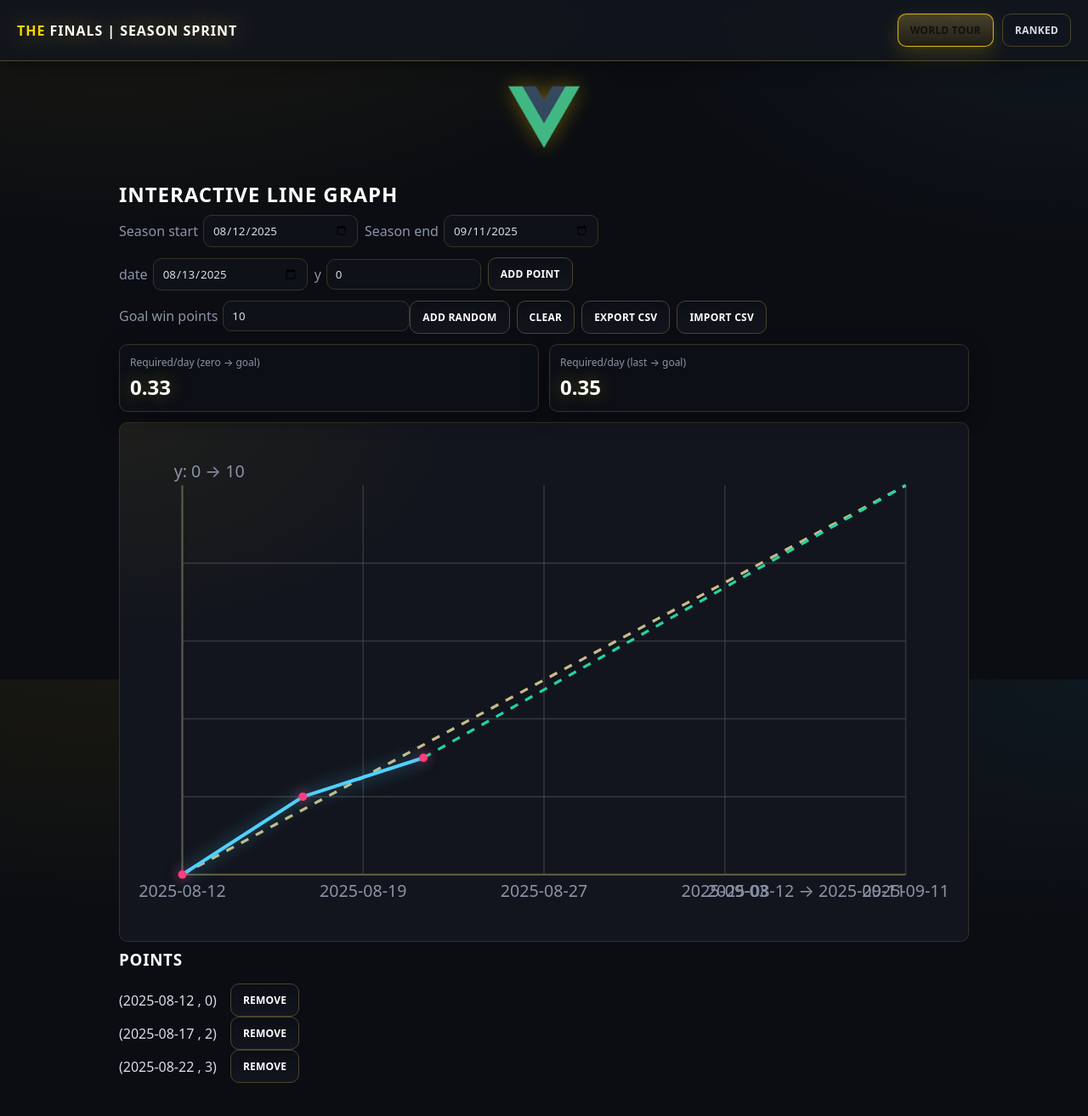
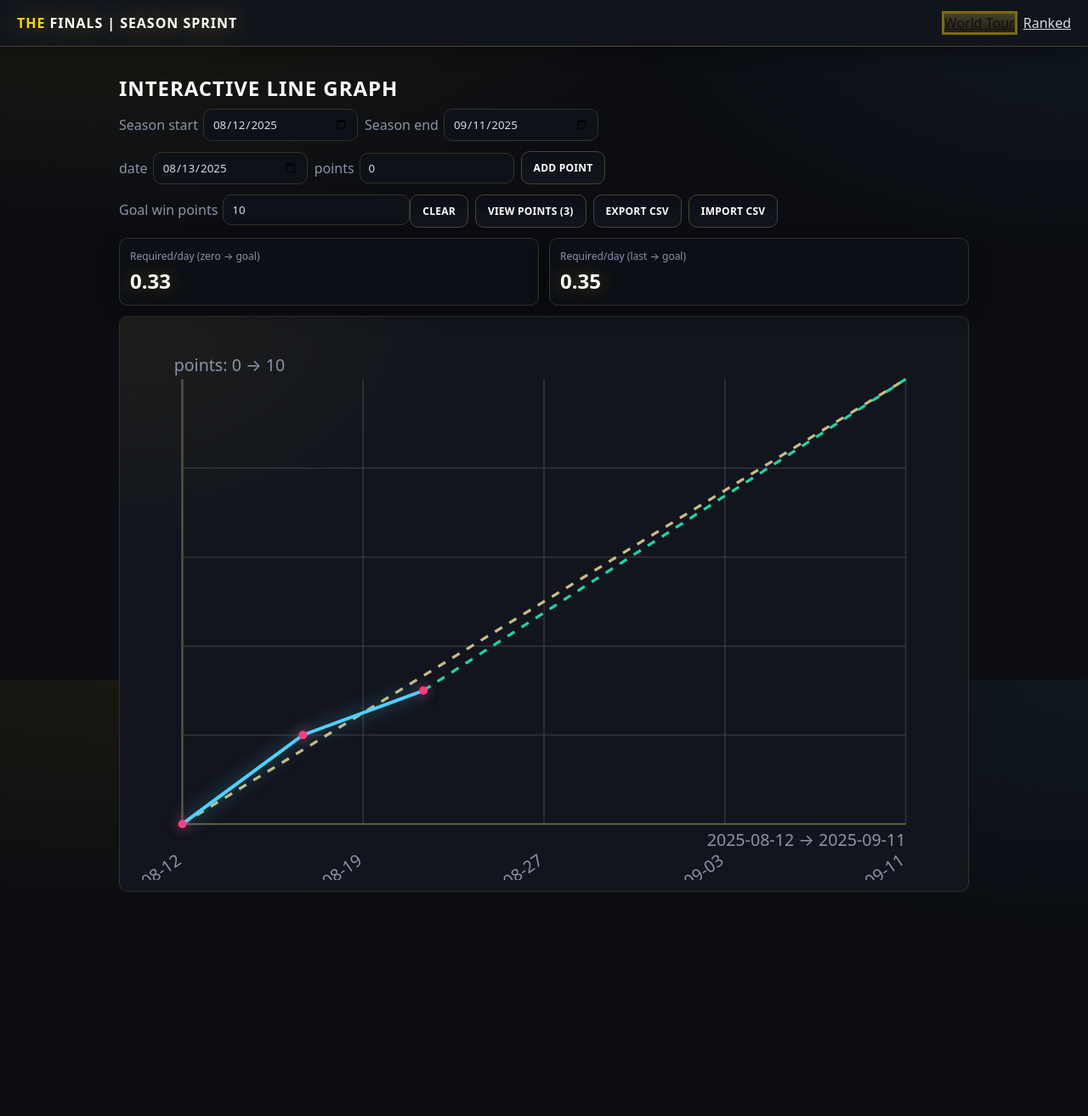
Before and after one commit to lcflight/season-sprint, a Vue app: page /world-tour in a window 1280 px wide. Shown: the top 1314 px of the page at 85% size. After the commit the page ends 1098 px from the top, so only its background shows below. Built offline with nearby package versions, Linux system fonts and the light colour scheme.

Commit message:
miner styling things

```diff
--- a/package.json
+++ b/package.json
@@ -10,7 +10,8 @@
   },
   "dependencies": {
     "core-js": "^3.8.3",
-    "vue": "^3.2.13"
+    "vue": "^3.2.13",
+    "vue-router": "4"
   },
   "devDependencies": {
     "@babel/core": "^7.12.16",
--- a/src/App.vue
+++ b/src/App.vue
@@ -1,20 +1,17 @@
 <template>
   <HeaderBar />
   <main class="container">
-    <img alt="Vue logo" src="./assets/logo.png" />
-    <LineGraph />
+    <router-view />
   </main>
 </template>
 
 <script>
 import HeaderBar from "./components/HeaderBar.vue";
-import LineGraph from "./components/LineGraph.vue";
 
 export default {
   name: "App",
   components: {
     HeaderBar,
-    LineGraph,
   },
 };
 </script>
@@ -37,10 +34,4 @@ export default {
   max-width: 1000px;
   margin: 0 auto;
 }
-
-img[alt="Vue logo"] {
-  width: 84px;
-  height: auto;
-  filter: drop-shadow(0 0 12px rgba(255, 212, 0, 0.35));
-}
 </style>
--- a/src/components/HeaderBar.vue
+++ b/src/components/HeaderBar.vue
@@ -4,8 +4,8 @@
       <span class="brand-accent">THE</span> FINALS | Season Sprint
     </div>
     <div class="actions">
-      <button class="btn btn-primary world-tour">World Tour</button>
-      <button class="btn btn-ghost ranked">Ranked</button>
+      <router-link to="/world-tour" class="btn btn-primary" exact-active-class="is-active">World Tour</router-link>
+      <router-link to="/ranked" class="btn btn-ghost" exact-active-class="is-active">Ranked</router-link>
     </div>
   </div>
 </template>
@@ -45,4 +45,9 @@ export default {};
   display: flex;
   gap: 10px;
 }
+
+.actions :deep(.is-active) {
+  box-shadow: 0 0 0 3px var(--ring);
+  border-color: var(--ring-strong);
+}
 </style>
--- a/src/components/LineGraph.vue
+++ b/src/components/LineGraph.vue
@@ -19,7 +19,7 @@
           <input v-model="newDate" type="date" required />
         </label>
         <label>
-          y
+          points
           <input v-model.number="newY" type="number" step="any" required />
         </label>
         <button type="submit" :disabled="!isSeasonValid">Add point</button>
@@ -29,8 +29,8 @@
           Goal win points
           <input v-model.number="goalWinPoints" type="number" step="any" />
         </label>
-        <button @click="addRandomPoint" :disabled="!isSeasonValid">Add random</button>
         <button @click="clearPoints" :disabled="points.length === 0">Clear</button>
+        <button @click="openPointsModal" :disabled="points.length === 0">View points ({{ points.length }})</button>
         <span class="spacer"></span>
         <button @click="exportCSV" :disabled="points.length === 0">Export CSV</button>
         <button @click="openImportModal">Import CSV</button>
@@ -58,7 +58,7 @@
           <h3>Import CSV</h3>
         </header>
         <section class="modal-body">
-          <p>Provide a CSV with columns: <strong>date,y</strong>. Supported date formats include YYYY-MM-DD, YYYY/MM/DD, MM/DD/YYYY, DD/MM/YYYY, and names like 5 Jan 2025. Header row is optional. Delimiters supported: comma, semicolon, colon, or tab.</p>
+          <p>Provide a CSV with columns: <strong>date,y</strong> (y = points). Supported date formats include YYYY-MM-DD, YYYY/MM/DD, MM/DD/YYYY, DD/MM/YYYY, and names like 5 Jan 2025. Header row is optional. Delimiters supported: comma, semicolon, colon, or tab.</p>
           <pre class="example">date,y
 2025-03-01,2
 2025-03-07,5.5
@@ -82,6 +82,48 @@
         </section>
         <footer class="modal-footer">
           <button @click="closeImportModal">Cancel</button>
+        </footer>
+      </div>
+    </div>
+
+    <!-- Points Modal -->
+    <div v-if="showPointsModal" class="modal-backdrop" @click.self="closePointsModal">
+      <div class="modal">
+        <header class="modal-header">
+          <h3>Points</h3>
+        </header>
+        <section class="modal-body">
+          <p v-if="!points.length" class="muted">No points yet.</p>
+          <ul class="points-ul" v-else>
+            <li v-for="(pt, i) in points" :key="i">
+              <template v-if="editIndex === i">
+                <div class="edit-row">
+                  <label>
+                    date
+                    <input v-model="editDate" type="date" required />
+                  </label>
+                  <label>
+                    points
+                    <input v-model.number="editY" type="number" step="any" required />
+                  </label>
+                </div>
+                <div class="row-actions">
+                  <button class="btn-primary" @click="saveEdit(i)" :disabled="!canSaveEdit">save</button>
+                  <button class="btn-ghost" @click="cancelEdit">cancel</button>
+                </div>
+              </template>
+              <template v-else>
+                <span>({{ pt.date }} , {{ pt.y }} pts)</span>
+                <div class="row-actions">
+                  <button class="btn-primary" @click="openEdit(i)">edit</button>
+                  <button class="btn-ghost" @click="removePoint(i)">remove</button>
+                </div>
+              </template>
+            </li>
+          </ul>
+        </section>
+        <footer class="modal-footer">
+          <button @click="closePointsModal">Close</button>
         </footer>
       </div>
     </div>
@@ -130,23 +172,21 @@
           <text :x="width - padding" :y="height - padding + 16" text-anchor="end">
             {{ msToDateInput(xDomain[0]) }} → {{ msToDateInput(xDomain[1]) }}
           </text>
-          <text :x="padding - 6" :y="padding - 6" text-anchor="start">y: {{ yDomain[0] }} → {{ yDomain[1] }}</text>
+          <text :x="padding - 6" :y="padding - 6" text-anchor="start">points: {{ yDomain[0] }} → {{ yDomain[1] }}</text>
           <template v-for="(tick, i) in xTicks" :key="`lbl-${i}`">
-            <text :x="tick.x" :y="height - padding + 16" text-anchor="middle">{{ tick.label }}</text>
+            <text
+              :x="tick.x"
+              :y="height - padding + 28"
+              text-anchor="end"
+              :transform="`rotate(-35 ${tick.x} ${height - padding + 28})`"
+            >
+              {{ tick.label }}
+            </text>
           </template>
         </g>
       </svg>
     </div>
 
-    <div class="points-list" v-if="points.length">
-      <h3>Points</h3>
-      <ul>
-        <li v-for="(pt, i) in points" :key="i">
-          ({{ pt.date }} , {{ pt.y }})
-          <button @click="removePoint(i)">remove</button>
-        </li>
-      </ul>
-    </div>
   </div>
 </template>
 
@@ -154,12 +194,17 @@
 import { computed, reactive, ref, watch, onMounted } from 'vue'
 import { isValidDateStr, dateToMs, msToDateInput, addDays, clamp, formatDate } from '@/utils/date'
 import { parseCSVText, buildCSV } from '@/utils/csv'
-import { saveState as saveLocalState, loadState as loadLocalState } from '@/utils/storage'
+import { saveState as saveLocalState, loadState as loadLocalState, saveStateWithKey, loadStateWithKey } from '@/utils/storage'
 import { MS_PER_DAY, calcXDomain, calcYDomain, scaleXFactory, scaleYFactory, buildPathD, buildXTicks } from '@/utils/chart'
+
+// eslint-disable-next-line no-undef
+const props = defineProps({
+  storageKey: { type: String, default: '' }
+})
 
 // Config
 const width = 600
-const height = 360
+const height = 400
 const padding = 40
 const plotHeight = height - padding * 2
 
@@ -184,9 +229,16 @@ const goalWinPoints = ref(10)
 
 // Import/Export state
 const showImportModal = ref(false)
+const showPointsModal = ref(false)
 const importError = ref('')
 const autoSetSeasonFromImport = ref(true)
 const fileInput = ref(null)
+
+// Editing state for points
+const editIndex = ref(-1)
+const editDate = ref('')
+const editY = ref(0)
+const canSaveEdit = computed(() => isValidDateStr(editDate.value) && isFinite(editY.value))
 
 // Persistence
 function saveState() {
@@ -197,11 +249,17 @@ function saveState() {
     autoSetSeasonFromImport: autoSetSeasonFromImport.value,
     points: [...points],
   }
-  saveLocalState(state)
+  if (props.storageKey) {
+    saveStateWithKey(`season-sprint:${props.storageKey}:v1`, state)
+  } else {
+    saveLocalState(state)
+  }
 }
 
 function loadState() {
-  const parsed = loadLocalState()
+  const parsed = props.storageKey
+    ? loadStateWithKey(`season-sprint:${props.storageKey}:v1`)
+    : loadLocalState()
   if (!parsed || typeof parsed !== 'object') return
   if (typeof parsed.seasonStart === 'string' && isValidDateStr(parsed.seasonStart)) seasonStart.value = parsed.seasonStart
   if (typeof parsed.seasonEnd === 'string' && isValidDateStr(parsed.seasonEnd)) seasonEnd.value = parsed.seasonEnd
@@ -291,22 +349,30 @@ function addPointFromForm() {
   newDate.value = next
 }
 
-function addRandomPoint() {
-  if (!isSeasonValid.value) return
-  // add at next day from latest point within season, or at seasonStart
-  const latestMsInSeason = Math.max(
-    ...[...points]
-      .map(p => dateToMs(p.date))
-      .filter(ms => ms >= xDomain.value[0] && ms <= xDomain.value[1]),
-    xDomain.value[0] - 86400000 // ensure at least season start - 1 day
-  )
-  const nextDate = new Date(latestMsInSeason + 86400000)
-  const y = +(Math.random() * 10 - 5).toFixed(2)
-  points.push({ date: formatDate(nextDate), y })
+function removePoint(index) {
+  points.splice(index, 1)
+  if (editIndex.value === index) {
+    editIndex.value = -1
+  }
 }
 
-function removePoint(index) {
-  points.splice(index, 1)
+function openEdit(index) {
+  const p = points[index]
+  editIndex.value = index
+  editDate.value = p.date
+  editY.value = p.y
+}
+
+function saveEdit(index) {
+  if (!canSaveEdit.value) return
+  const yNum = Number(editY.value)
+  if (!isFinite(yNum)) return
+  points[index] = { date: editDate.value, y: yNum }
+  editIndex.value = -1
+}
+
+function cancelEdit() {
+  editIndex.value = -1
 }
 
 function clearPoints() {
@@ -337,6 +403,14 @@ function closeImportModal() {
   importError.value = ''
   // reset input element so same file can be re-picked
   if (fileInput.value) fileInput.value.value = ''
+}
+
+function openPointsModal() {
+  showPointsModal.value = true
+}
+
+function closePointsModal() {
+  showPointsModal.value = false
 }
 
 function onFilePick(e) {
@@ -475,10 +549,13 @@ onMounted(() => {
 .modal {
   background: var(--surface);
   width: min(720px, 95vw);
+  max-height: 85vh;
   border-radius: 12px;
   border: 1px solid color-mix(in oklab, var(--primary) 20%, var(--surface));
   box-shadow: 0 10px 30px rgba(0,0,0,0.45);
   overflow: hidden;
+  display: flex;
+  flex-direction: column;
 }
 
 .modal-header, .modal-footer {
@@ -488,7 +565,12 @@ onMounted(() => {
 
 .modal-footer { border-bottom: 0; border-top: 1px solid color-mix(in oklab, var(--primary) 20%, var(--surface)); }
 
-.modal-body { padding: 12px 16px; }
+.modal-body {
+  padding: 12px 16px;
+  overflow: auto;
+  -webkit-overflow-scrolling: touch;
+  flex: 1 1 auto;
+}
 
 .dropzone {
   border: 2px dashed color-mix(in oklab, var(--primary) 35%, var(--surface));
@@ -568,18 +650,34 @@ svg {
   fill: var(--muted);
 }
 
-.points-list ul {
+.points-ul {
   list-style: none;
   padding: 0;
+  margin: 0;
 }
 
-.points-list li {
+.points-ul li {
   display: flex;
   align-items: center;
+  justify-content: space-between;
+  gap: 8px;
+  padding: 8px 0;
+  border-bottom: 1px solid color-mix(in oklab, var(--primary) 10%, var(--surface));
+  flex-wrap: wrap;
+}
+
+.edit-row {
+  display: flex;
+  gap: 8px;
+  align-items: center;
+}
+
+.row-actions {
+  display: inline-flex;
   gap: 8px;
 }
 
-.points-list button {
-  margin-left: 8px;
+.points-ul li:last-child {
+  border-bottom: 0;
 }
 </style>
--- a/src/main.js
+++ b/src/main.js
@@ -1,5 +1,8 @@
 import { createApp } from 'vue'
 import App from './App.vue'
 import './assets/theme.css'
+import router from './router'
 
-createApp(App).mount('#app')
+createApp(App)
+  .use(router)
+  .mount('#app')
--- /dev/null
+++ b/src/router/index.js
@@ -0,0 +1,20 @@
+import { createRouter, createWebHistory } from 'vue-router'
+
+import WorldTour from '@/views/WorldTour.vue'
+import Ranked from '@/views/Ranked.vue'
+
+const routes = [
+  { path: '/', redirect: '/world-tour' },
+  { path: '/world-tour', name: 'WorldTour', component: WorldTour },
+  { path: '/ranked', name: 'Ranked', component: Ranked },
+]
+
+const router = createRouter({
+  history: createWebHistory(),
+  routes,
+  scrollBehavior() {
+    return { top: 0 }
+  },
+})
+
+export default router
--- a/src/utils/chart.js
+++ b/src/utils/chart.js
@@ -10,13 +10,14 @@ export function calcXDomain(seasonStart, seasonEnd, today = new Date()) {
 }
 
 export function calcYDomain(points, goalWinPoints) {
-  const ys = points.length ? points.map(p => p.y) : [0]
-  ys.push(0)
-  ys.push(Number.isFinite(goalWinPoints) ? goalWinPoints : 0)
-  let min = Math.min(...ys)
-  let max = Math.max(...ys)
-  if (min === max) { min -= 1; max += 1 }
-  return [roundTidy(min), roundTidy(max)]
+  // Lower bound fixed at 0, upper bound is the maximum across data points and goal
+  const ys = points.length ? points.map(p => p.y) : []
+  if (Number.isFinite(goalWinPoints)) ys.push(goalWinPoints)
+  const max = ys.length ? Math.max(0, ...ys) : 1
+  const min = 0
+  // Ensure non-zero height
+  const upper = max === min ? 1 : max
+  return [min, upper]
 }
 
 export function roundTidy(n) {
--- /dev/null
+++ b/src/views/Ranked.vue
@@ -0,0 +1,10 @@
+<template>
+  <section>
+    <LineGraph storageKey="ranked" />
+  </section>
+</template>
+
+<script>
+import LineGraph from '@/components/LineGraph.vue'
+export default { name: 'RankedView', components: { LineGraph } }
+</script>
--- /dev/null
+++ b/src/views/WorldTour.vue
@@ -0,0 +1,10 @@
+<template>
+  <section>
+    <LineGraph storageKey="world-tour" />
+  </section>
+</template>
+
+<script>
+import LineGraph from '@/components/LineGraph.vue'
+export default { name: 'WorldTourView', components: { LineGraph } }
+</script>
```
Also changed, not shown: src/utils/storage.js (+19 -0 lines), 1 other file (tests, documents, lock files or other folders).
